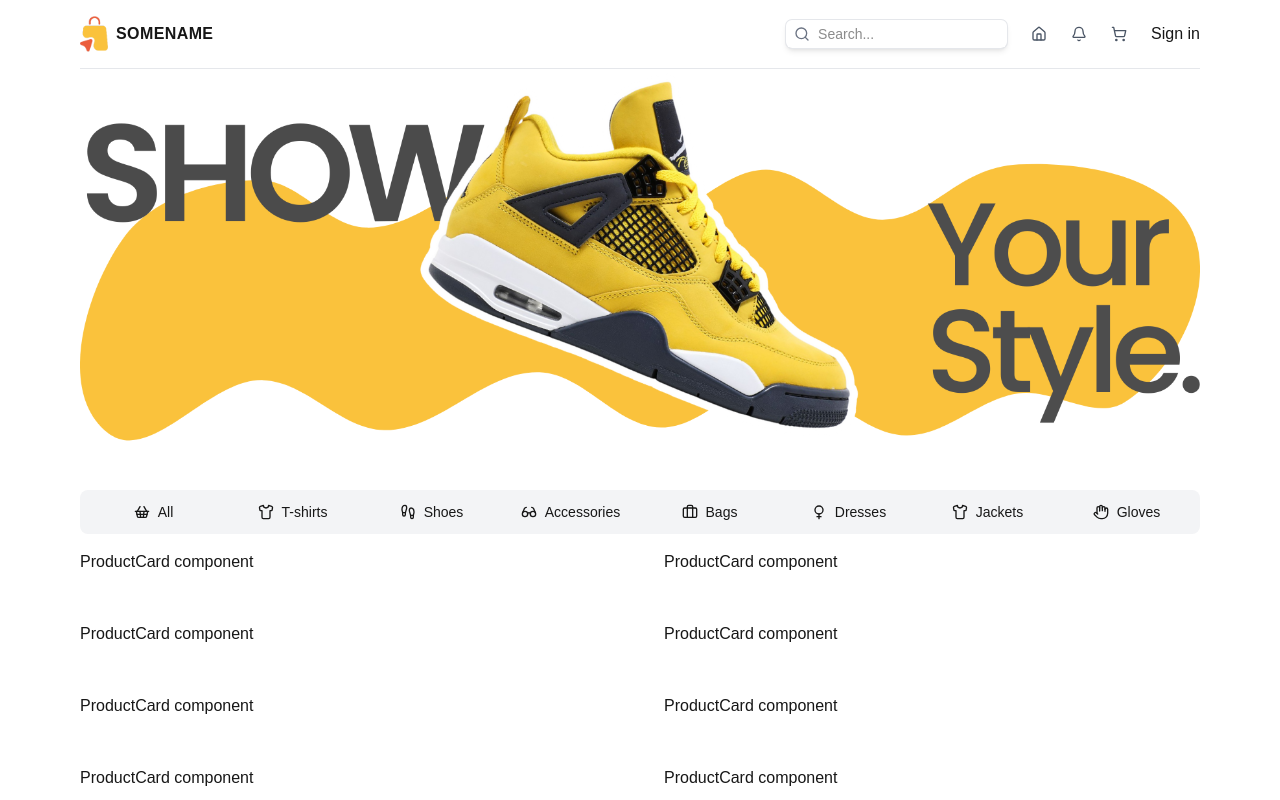
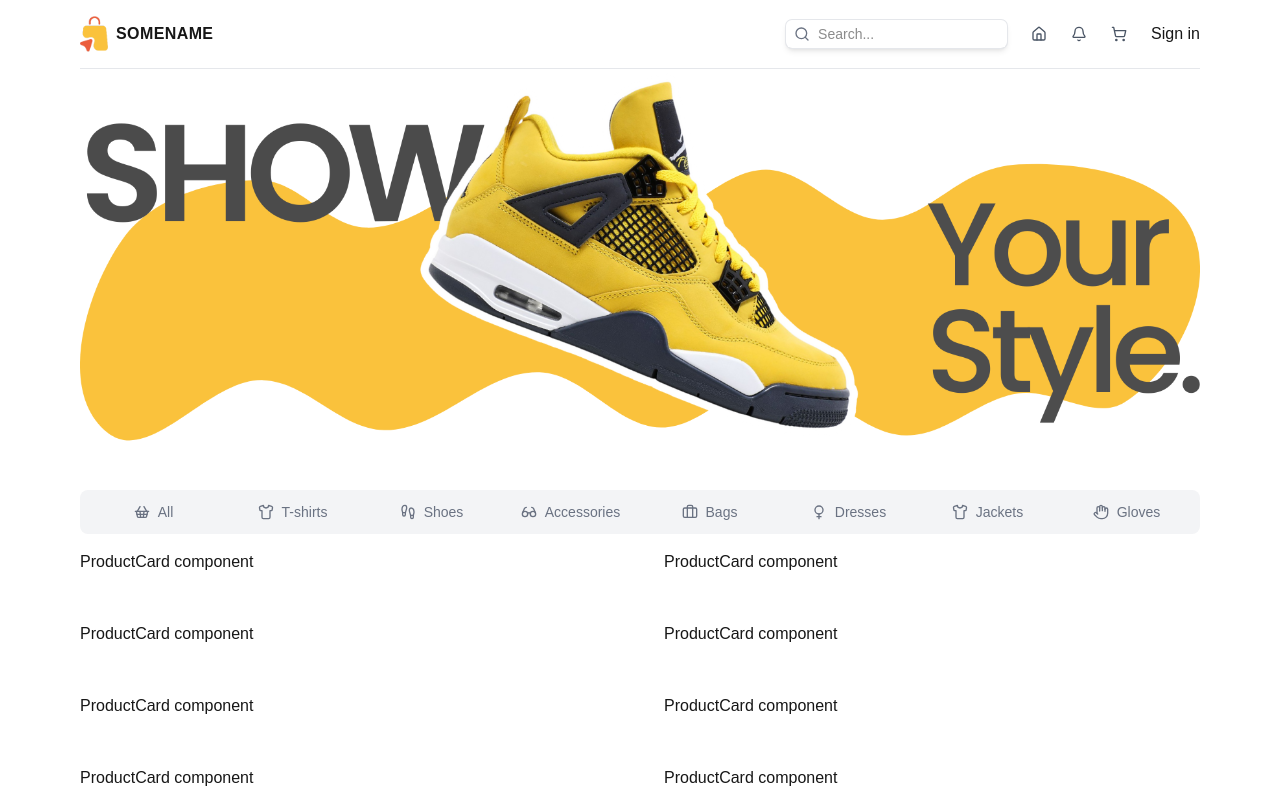
Before and after one commit to archinit/client-ecom, a Next.js app: page / in a window 1280 px wide. Shown: the top 800 px of the page. Built offline with nearby package versions, Linux system fonts and the light colour scheme.

Commit message:
serach params updated

```diff
--- a/src/components/Categories.tsx
+++ b/src/components/Categories.tsx
@@ -1,7 +1,7 @@
 "use client"
 
 import { Briefcase, Footprints, Glasses, Hand, Shirt, ShoppingBasket, Venus } from "lucide-react";
-import { useSearchParams } from "next/navigation";
+import { useRouter, useSearchParams } from "next/navigation";
 
 const categories = [
   {
@@ -48,12 +48,26 @@ const categories = [
 
 export const Categories = () => {
   const searchParams = useSearchParams();
+  const router = useRouter();
+
+
+  const selectedCategory = searchParams.get("category")
+
+  const handleChange = (value: string | null) => {
+    const params = new URLSearchParams(searchParams)
+    params.set("category", value || "all")
+    router.push(`/category=${value}`)
+  }
+
   console.log(searchParams);
 
 
     return <div className="grid grid-cols-2 sm:grid-cols-3 md:grid-cols-4 lg:grid-cols-6 xl:grid-cols-8 gap-2 bg-gray-100 p-2 rounded-lg mb-4 text-sm">
         {categories.map((category) => (
-            <div className="flex items-center justify-center gap-2 cursor-pointer px-2 py-1 rounded-md" key={category.name}>
+            <div className={`flex items-center justify-center gap-2 cursor-pointer px-2 py-1 rounded-md ${category.slug === selectedCategory ? "bg-white" : "text-gray-500"}`}
+            key={category.name}
+            onClick={() => handleChange(category.slug) }
+            >
                 {category.icon}
                 {category.name}
             </div>
```
